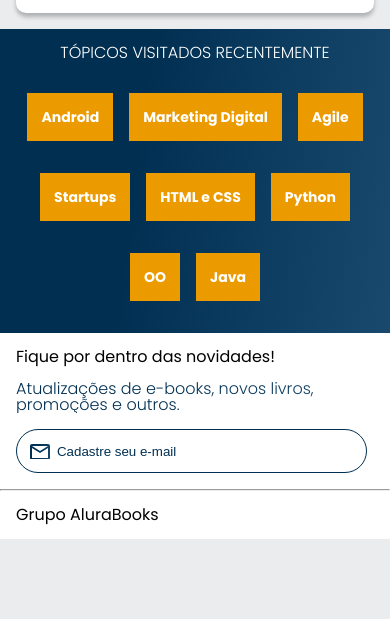
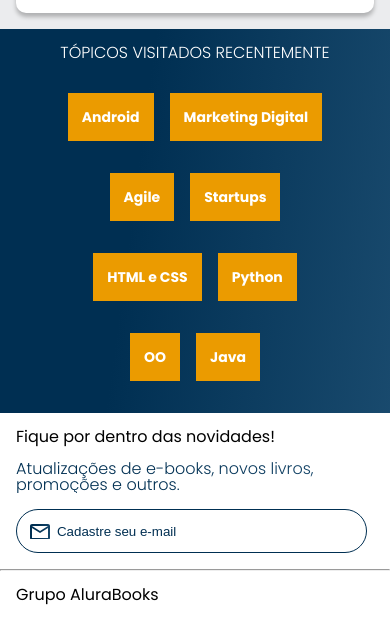
Before and after one commit to FelipeChaves2/AluraBooks, a plain HTML site: page index.html in a window 390 px wide. Shown: the part 1462-2081 px from the top of the page. Before the commit the page ends 2001 px from the top, so only its background shows below. Drawn offline with nearby package versions, Linux system fonts and the light colour scheme.

Commit message:
Mudança na responsividade

```diff
--- a/styles/topicos.css
+++ b/styles/topicos.css
@@ -27,6 +27,9 @@
     font-size: 14px;
     font-weight: 700;
 }
+.topicos {
+        padding: 1em 15vw;
+}
 
 @media screen and (min-width: 1024px) {
     .tópicos__titulo {
```
